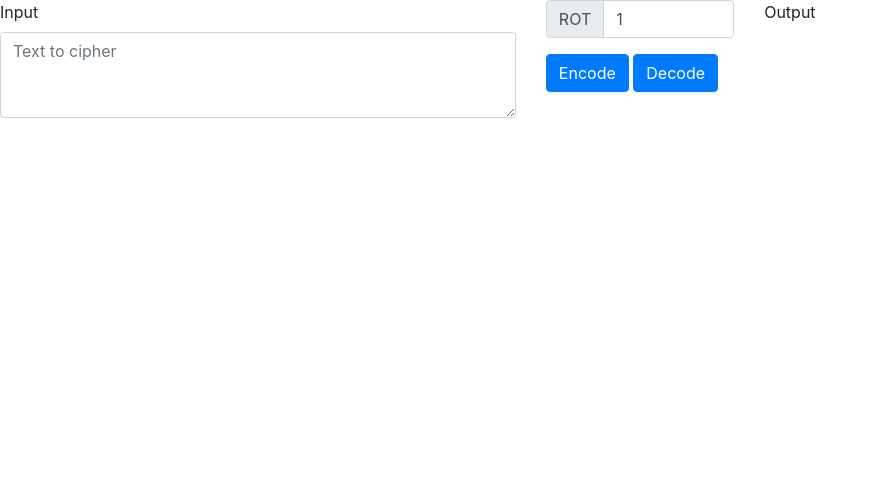
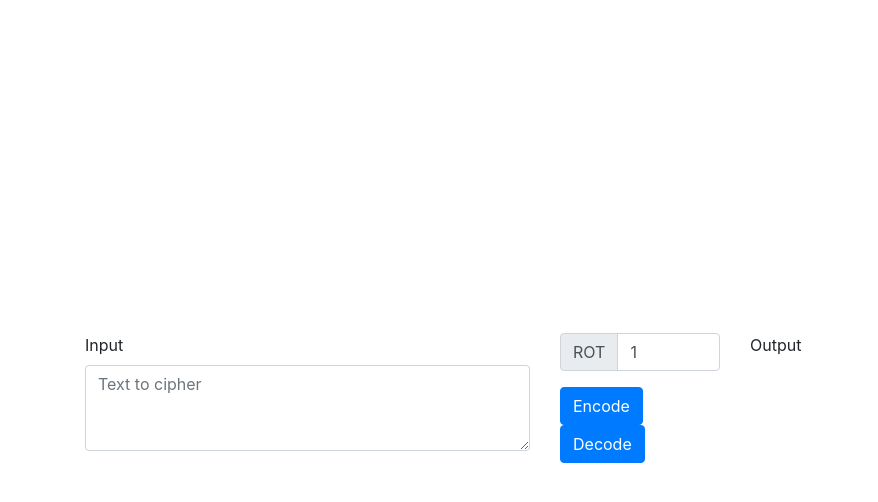
Before and after one commit to minicatsCB/caesar-cipher, a plain HTML site: page app.html in a window 1280 px wide. Shown: the whole page, without its empty margins (0-878 px from the left). Drawn offline with nearby package versions, Linux system fonts and the light colour scheme.

Commit message:
Move layout content to a container

```diff
--- /dev/null
+++ b/app.css
@@ -0,0 +1,6 @@
+body {
+    height: 100vh;
+    display: flex;
+    flex-direction: column;
+    justify-content: center;
+}
--- a/app.html
+++ b/app.html
@@ -4,8 +4,10 @@
         <meta charset="utf-8">
         <title>Caesar Cipher</title>
         <link rel="stylesheet" href="https://stackpath.bootstrapcdn.com/bootstrap/4.3.1/css/bootstrap.min.css" integrity="sha384-ggOyR0iXCbMQv3Xipma34MD+dH/1fQ784/j6cY/iJTQUOhcWr7x9JvoRxT2MZw1T" crossorigin="anonymous">
+        <link rel="stylesheet" href="app.css">
     </head>
     <body>
+        <div class="container">
             <div class="row">
                 <div class="col-lg-5">
                     <form id="input-form">
@@ -31,6 +33,7 @@
                     <p id=to></p>
                 </div>
             </div>
+        </div>
         <script type="text/javascript" src="app.js"></script>
     </body>
 </html>
```
Lines whose indentation alone changed are shown as unchanged.
